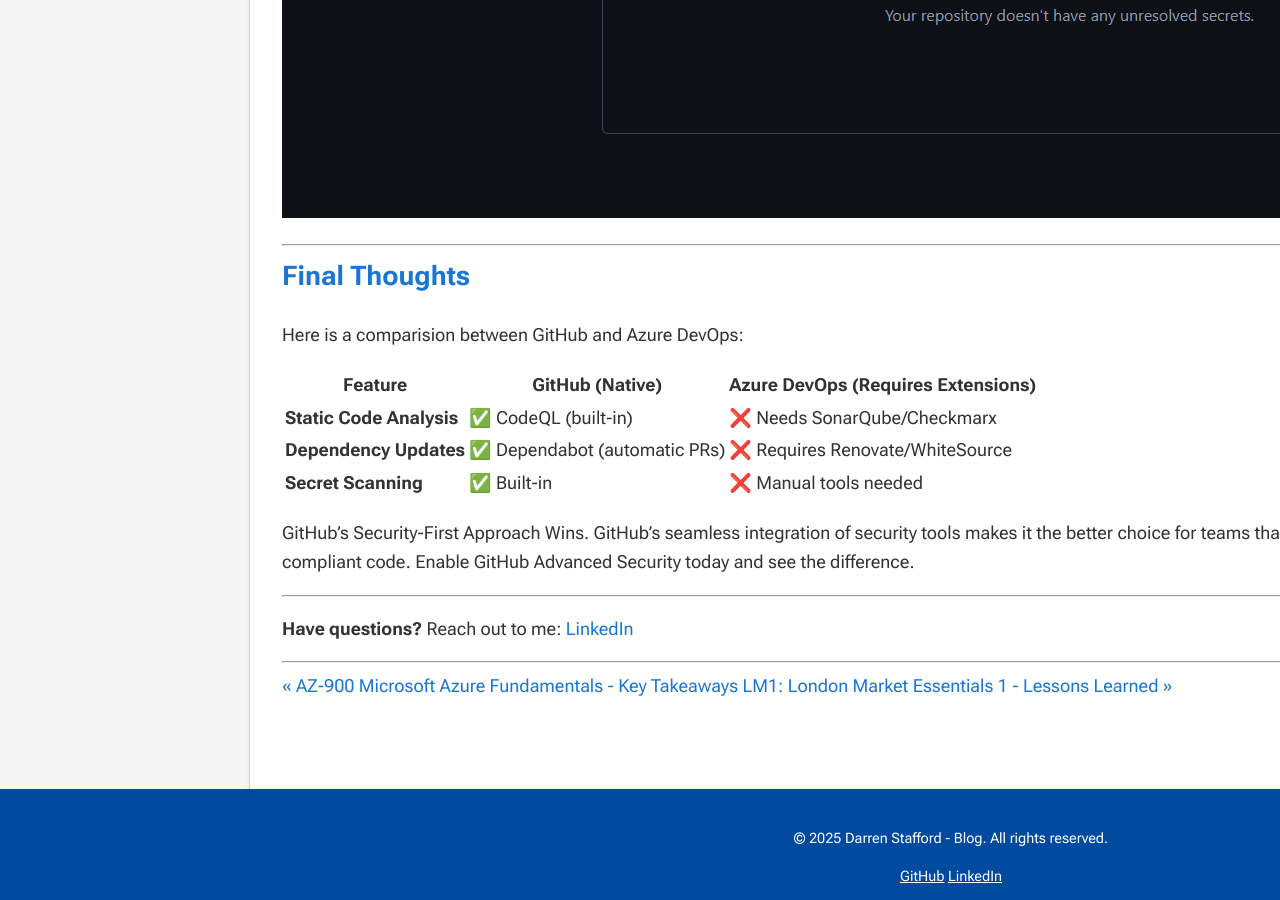
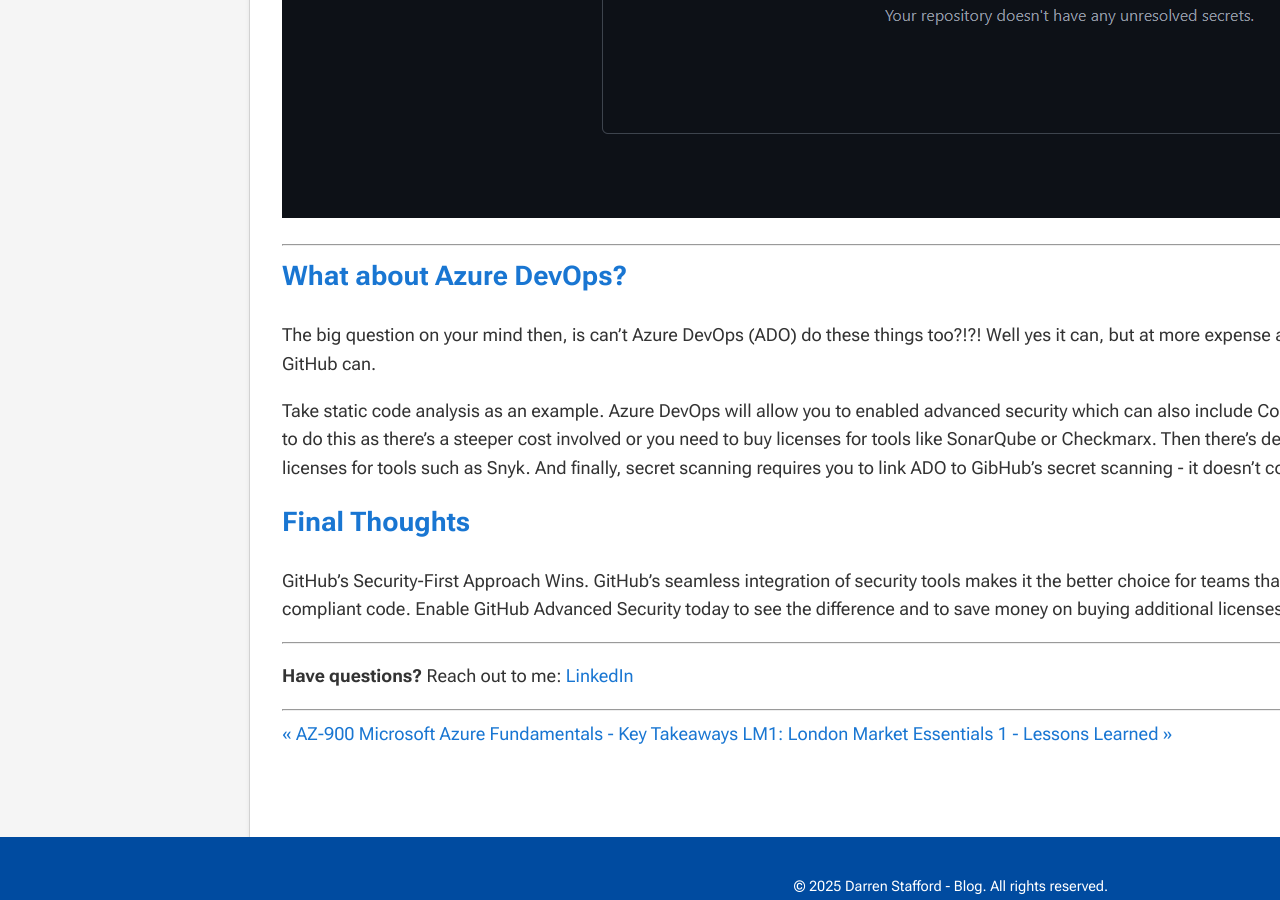
Before and after one commit to dazstaffs/blog, a Jekyll site: the page built from _posts/2025-07-26-GitHubFuture.md, in a window 1280 px wide and 900 px high, scrolled down 5729 px. Built offline with Jekyll 4.4.1, drawn with Linux system fonts in a browser that asks for light colours; some of the changed text lies outside the part shown.

Commit message:
added more changes to GitHub page and updated index page with quick link to Azure SLAs

```diff
--- a/_posts/2025-07-26-GitHubFuture.md
+++ b/_posts/2025-07-26-GitHubFuture.md
@@ -54,23 +54,21 @@ Let's dive deeper and take a look at the problem:
 
 ## 3. **Secret Scanning**
 
-GitHub automatically scans your code for secrets such as usernames and password, APIs keys, etc, that should be stored in a more secure place. Luckily for me, no secretss have been found:
+GitHub automatically scans your code for secrets such as usernames and password, APIs keys, etc, that should be stored in a more secure place. Luckily for me, no secrets have been found:
 
 ![Image]({{ site.baseurl }}/assets/images/SecretScanning1.png)
 
 ---
 
+## What about Azure DevOps?
+
+The big question on your mind then, is can't Azure DevOps (ADO) do these things too?!?! Well yes it can, but at more expense and not in the same security-first way that GitHub can.
+
+Take static code analysis as an example. Azure DevOps will allow you to enabled advanced security which can also include CodeQL, but you have to setup Azure billing to do this as there's a steeper cost involved or you need to buy licenses for tools like SonarQube or Checkmarx. Then there's dependency updates which will require licenses for tools such as Snyk. And finally, secret scanning requires you to link ADO to GibHub's secret scanning - it doesn't come out of the box with ADO.
+
 ## Final Thoughts
 
-Here is a comparision between GitHub and Azure DevOps:
-
-| Feature                  | GitHub (Native)               | Azure DevOps (Requires Extensions) |
-| ------------------------ | ----------------------------- | ---------------------------------- |
-| **Static Code Analysis** | ✅ CodeQL (built-in)          | ❌ Needs SonarQube/Checkmarx       |
-| **Dependency Updates**   | ✅ Dependabot (automatic PRs) | ❌ Requires Renovate/WhiteSource   |
-| **Secret Scanning**      | ✅ Built-in                   | ❌ Manual tools needed             |
-
-GitHub’s Security-First Approach Wins. GitHub’s seamless integration of security tools makes it the better choice for teams that prioritize secure, maintainable, and compliant code. Enable GitHub Advanced Security today and see the difference.
+GitHub’s Security-First Approach Wins. GitHub’s seamless integration of security tools makes it the better choice for teams that prioritize secure, maintainable, and compliant code. Enable GitHub Advanced Security today to see the difference and to save money on buying additional licenses for Azure DevOps.
 
 ---
 
```
Also changed, not shown: other parts of _posts/2025-07-26-GitHubFuture.md (+1 -1 lines), _posts/2025-07-25-AZ900.md (+7 -2 lines).
